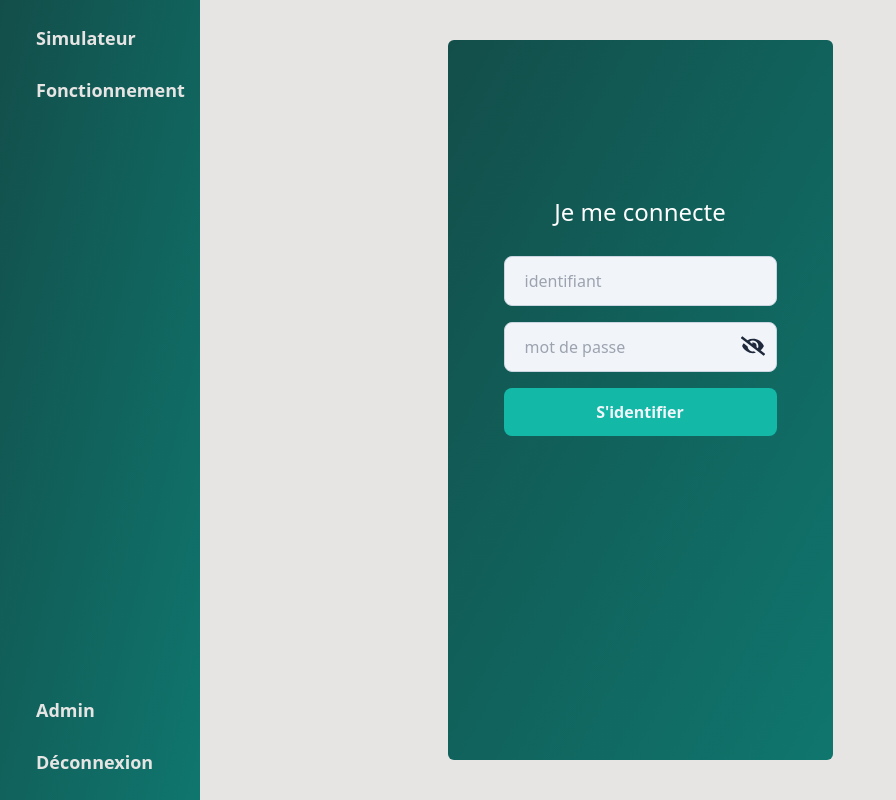
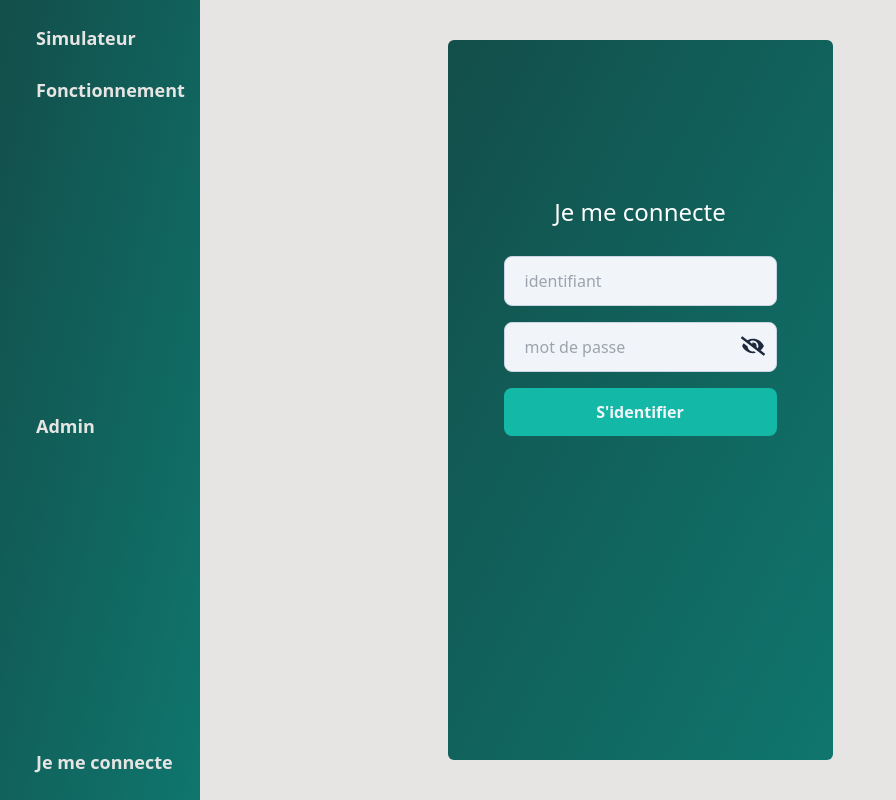
Before and after one commit to jbeillevert/hackathon-emmaus-connect, a React (Vite) app in the folder Frontend/: page /dashboard/login in a window 1280 px wide. Shown: the whole page, without its empty margins (0-896 px from the left). Built offline with nearby package versions, Linux system fonts and the light colour scheme.

Commit message:
jwt OK, front quasi OK

```diff
--- a/Frontend/src/02.navigation/LoginContext.jsx
+++ b/Frontend/src/02.navigation/LoginContext.jsx
@@ -0,0 +1,15 @@
+import React, { createContext } from "react";
+
+const LoginContext = createContext();
+
+function LoginProvider({ children }) {
+
+    return (
+        <LoginContext.Provider value={{ setLoggedIn, login, logout }}>
+            {children}
+        </LoginContext.Provider>
+    );
+}
+
+
+export { LoginContext, LoginProvider };
--- a/Frontend/src/03.globals/01.Pages/LoginForm.jsx
+++ b/Frontend/src/03.globals/01.Pages/LoginForm.jsx
@@ -1,12 +1,14 @@
-import React, { useState } from "react";
+import React, { useState, useContext } from "react";
 import { useNavigate } from "react-router-dom";
 import { FaEyeSlash, FaEye } from "react-icons/fa";
+import { LoginContext } from "../../02.navigation/LoginContext";
 
 function LoginForm() {
 
     // const navigate = useNavigate();
     const [username, setUsername] = useState("");
     const [password, setPassword] = useState("");
+    const { loggedIn } = useContext(LoginContext);
 
     const [passwordVisible, setPasswordVisible] = useState(false);
     const togglePasswordVisibility = () => {
@@ -78,7 +80,7 @@ function LoginForm() {
                             )}
                         </div>
                         <button
-                            type="submit"
+                            type="submit" onClick={handleLogin}
                             className="sukui-button w-full hover:bg-teal-400 "
                         >
                             S'identifier
--- a/Frontend/src/03.globals/03.Components/MenuDashboard.jsx
+++ b/Frontend/src/03.globals/03.Components/MenuDashboard.jsx
@@ -1,37 +1,62 @@
-import React from 'react';
-import { NavLink } from "react-router-dom";
-
+import React, { useContext, useEffect } from 'react';
+import { NavLink } from 'react-router-dom';
+import { LoginContext } from '../../02.navigation/LoginContext';
 
 const MenuDashboard = () => {
 
+    const { loggedIn, setLoggedIn, logout } = useContext(LoginContext);
+
+    const handleLogout = () => {
+        logout();
+    };
+
+    useEffect(() => {
+        const token = localStorage.getItem('token');
+        if (token) {
+            setLoggedIn(true);
+        } else {
+            console.warn('User currently has no token');
+        }
+    }, [logout]);
+
     return (
-
-
-        <div className='flex justify-start h-screen top-0 left-0 bg-gradient-to-br from-teal-900 to-teal-700
-
-        w-[200px] fixed p-3 '>
-            <div id='menudashboxcontent' className='flex flex-col h-full items-start justify-between'>
-                <div className=''>
-
-                    <NavLink to="/" className='py-3 pl-6 rounded-tl-lg rounded-bl-lg flex'>
-                        <h4 className='font-semibold text-lg text-stone-200'>Simulateur</h4>
+        <div className="flex justify-start h-screen top-0 left-0 bg-gradient-to-br from-teal-900 to-teal-700 w-[200px] fixed p-3">
+            <div id="menudashboxcontent" className="flex flex-col h-full items-start justify-between">
+                <div className="">
+                    <NavLink to="/" className="py-3 pl-6 rounded-tl-lg rounded-bl-lg flex">
+                        <h4 className="font-semibold text-lg text-stone-200">Simulateur</h4>
                     </NavLink>
-                    <NavLink to="/dashboard/faq" className='py-3 pl-6 rounded-tl-lg rounded-bl-lg flex'>
-                        <h4 className='font-semibold text-lg text-stone-200'>Fonctionnement</h4>
+                    <NavLink to="/dashboard/faq" className="py-3 pl-6 rounded-tl-lg rounded-bl-lg flex">
+                        <h4 className="font-semibold text-lg text-stone-200">Fonctionnement</h4>
                     </NavLink>
                 </div>
 
                 <div>
-                    <NavLink to ="dashboard/login" className='py-3 pl-6 rounded-tl-lg rounded-bl-lg flex'>
-                        <h4 className='font-semibold text-lg text-stone-200'>Admin</h4>
-                    </NavLink>
-                    <button className='py-3 pl-6 rounded-tl-lg rounded-bl-lg'>
-                        <h4 className='font-semibold text-lg text-stone-200 hover:text-red-600 duration-200'>Déconnexion</h4>
-                    </button>
+                    {loggedIn ? (
+                        <NavLink to="dashboard/admin" className="py-3 pl-6 rounded-tl-lg rounded-bl-lg flex">
+                            <h4 className="font-semibold text-lg text-stone-200">Admin</h4>
+                        </NavLink>
+                    ) : (
+                        <NavLink to="dashboard/admin" className=" py-3 pl-6 rounded-tl-lg rounded-bl-lg flex">
+                            <h4 className="font-semibold text-lg text-stone-200">Admin</h4>
+                        </NavLink>
+                    )}
                 </div>
 
+                <div>
+                    {loggedIn ? (
+                        <button type="submit" className="py-3 pl-3 rounded-tl-lg rounded-bl-lg" onClick={handleLogout}>
+                            <h4 className="font-semibold text-lg text-stone-200 hover:text-red-600 duration-200">Je me déconnecte</h4>
+                        </button>
+                    ) : (
+                        <NavLink to="/dashboard/login">
+                            <button className="py-3 pl-6 rounded-tl-lg rounded-bl-lg">
+                                <h4 className="font-semibold text-lg text-stone-200 hover:text-red-600 duration-200">Je me connecte</h4>
+                            </button>
+                        </NavLink>
+                    )}
+                </div>
             </div>
-
         </div>
     );
 };
--- a/Frontend/src/03.globals/AdminContext.jsx
+++ /dev/null
@@ -1,56 +0,0 @@
-/* eslint-disable */
-import React, { createContext } from "react";
-
-const LoginContext = createContext();
-
-function LoginProvider({ children }) {
-    // const [loggedIn, setLoggedIn] = useState(false);
-
-    // useEffect(() => {
-    //   const token = localStorage.getItem("token");
-    //   if (token) {
-    //     setLoggedIn(true);
-    //   }
-    // }, []);
-    // const login = () => {
-    //   setLoggedIn(true);
-    // };
-    // const logout = () => {
-    //   setLoggedIn(false);
-    //   localStorage.removeItem("token");
-    // };
-
-    return (
-        <LoginContext.Provider value={{ setLoggedIn, login, logout }}>
-            {children}
-        </LoginContext.Provider>
-    );
-}
-
-export { LoginContext, LoginProvider, AdminContext, AdminProvider };
-
-///___________________________ A AJOUTER DANS APP :
-
-// import { LoginContext } from "./03.globals/AdminContext"
-
-// const [loggedIn, setLoggedIn] = useState(false);
-// const login = () => {
-//     setLoggedIn(true);
-// };
-// const logout = () => {
-//     setLoggedIn(false);
-//     localStorage.removeItem("token");
-// };
-// const loginContextValue = useMemo(
-//     () => ({
-//         loggedIn,
-//         setLoggedIn,
-//         login,
-//         logout,
-//     }),
-//     [loggedIn, setLoggedIn]
-// );
-
-// <LoginContext.Provider value={loginContextValue}>
-//     // LES ROUTERS ET MACHINS
-// </LoginContext.Provider>
--- a/Frontend/src/App.jsx
+++ b/Frontend/src/App.jsx
@@ -1,20 +1,35 @@
-import React from "react"
-
+import React, { useState, useMemo } from "react"
+import { LoginContext } from "./02.navigation/LoginContext"
 import Router from "./02.navigation/Router"
 import MenuDashboard from "./03.globals/03.Components/MenuDashboard"
 
+function App() {
 
+  const [loggedIn, setLoggedIn] = useState(false);
+  const login = () => {
+    setLoggedIn(true);
+  };
+  const logout = () => {
+    setLoggedIn(false);
+    localStorage.removeItem("token");
+  };
+  const loginContextValue = useMemo(
+    () => ({
+      loggedIn,
+      setLoggedIn,
+      login,
+      logout,
+    }),
+    [loggedIn, setLoggedIn]
+  );
 
-
-
-
-function App() {
   return (
 
-
     <div className="bg-stone-200 min-h-screen flex">
-      <MenuDashboard />
-      <Router />
+      <LoginContext.Provider value={loginContextValue}>
+        <MenuDashboard />
+        <Router />
+      </LoginContext.Provider>
     </div>
   )
 };
```
